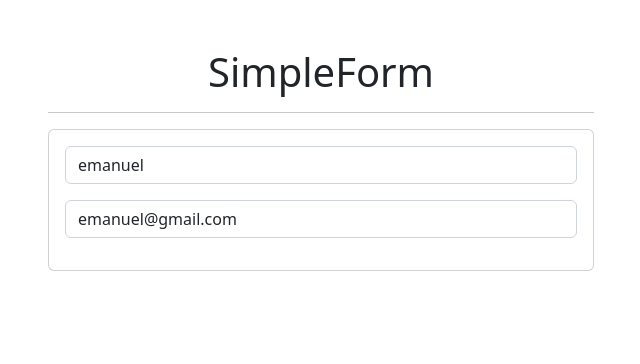
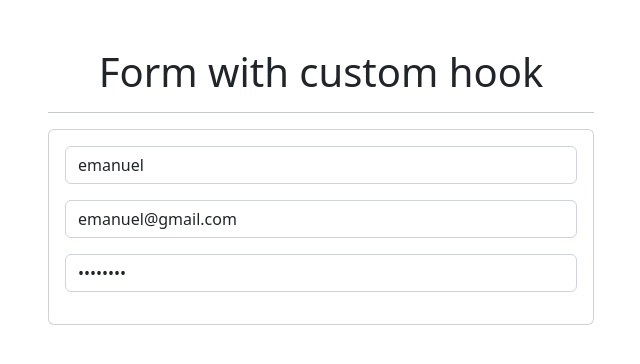
Before and after one commit to emanuelhardwell/hooks-23, a React (Vite) app: page / in a window 1280 px wide. Shown: the top 364 px of the page, without its empty margins (34-674 px from the left). Built offline with nearby package versions, Linux system fonts and the light colour scheme.

Commit message:
feat: The component FormWithCustomHook use useForm

```diff
--- /dev/null
+++ b/src/02-useEffect/FormWithCustomHook.jsx
@@ -0,0 +1,67 @@
+import { useForm } from "../hooks/useForm";
+
+export const FormWithCustomHook = () => {
+  //   const { formValues, onInputChange } = useForm({
+  //     name: "emanuel",
+  //     email: "emanuel@gmail.com",
+  //     password: "password",
+  //   });
+
+  //   const { name, email, password } = formValues;
+
+  // FORMA 2 ---> DESESTRUCTURAR TODOS LOS INPUTS DIRECTAMENTE
+
+  const { name, email, password, onInputChange } = useForm({
+    name: "emanuel",
+    email: "emanuel@gmail.com",
+    password: "password",
+  });
+
+  return (
+    <div className="container">
+      <div className="row">
+        <div className="col-md-6 mt-5">
+          <h1 className="text-center">Form with custom hook</h1>
+          <hr />
+
+          <div className="card">
+            <div className="card-body">
+              <div className="mb-3">
+                <input
+                  type="text"
+                  className="form-control"
+                  placeholder="name"
+                  name="name"
+                  value={name}
+                  onChange={onInputChange}
+                />
+              </div>
+
+              <div className="mb-3">
+                <input
+                  type="email"
+                  className="form-control"
+                  placeholder="email"
+                  name="email"
+                  value={email}
+                  onChange={onInputChange}
+                />
+              </div>
+
+              <div className="mb-3">
+                <input
+                  type="password"
+                  className="form-control"
+                  placeholder="password"
+                  name="password"
+                  value={password}
+                  onChange={onInputChange}
+                />
+              </div>
+            </div>
+          </div>
+        </div>
+      </div>
+    </div>
+  );
+};
--- a/src/App.jsx
+++ b/src/App.jsx
@@ -1,7 +1,8 @@
 // import { CounterApp } from "./01-useState/CounterApp";
 // import { CounterWithCustomHook } from "./01-useState/CounterWithCustomHook";
-import { SimpleForm } from "./02-useEffect/SimpleForm";
+// import { SimpleForm } from "./02-useEffect/SimpleForm";
+import { FormWithCustomHook } from "./02-useEffect/FormWithCustomHook";
 
 export const App = () => {
-  return <SimpleForm />;
+  return <FormWithCustomHook />;
 };
--- /dev/null
+++ b/src/hooks/useForm.js
@@ -0,0 +1,31 @@
+import { useState } from "react";
+
+export const useForm = (initialValue = {}) => {
+  const [formValues, setFormValues] = useState(initialValue);
+
+  const onInputChange = ({ target }) => {
+    const { name, value } = target;
+    setFormValues({
+      ...formValues,
+      [name]: value,
+    });
+  };
+
+  const onClearForm = () => {
+    setFormValues(initialValue);
+  };
+
+  // FORMA 2 ---> RETORNAR TODOS LOS INPUTS DIRECTAMENTE
+
+  //   return {
+  //     formValues,
+  //     onInputChange,
+  //     onClearForm,
+  //   };
+
+  return {
+    ...formValues,
+    onInputChange,
+    onClearForm,
+  };
+};
```
